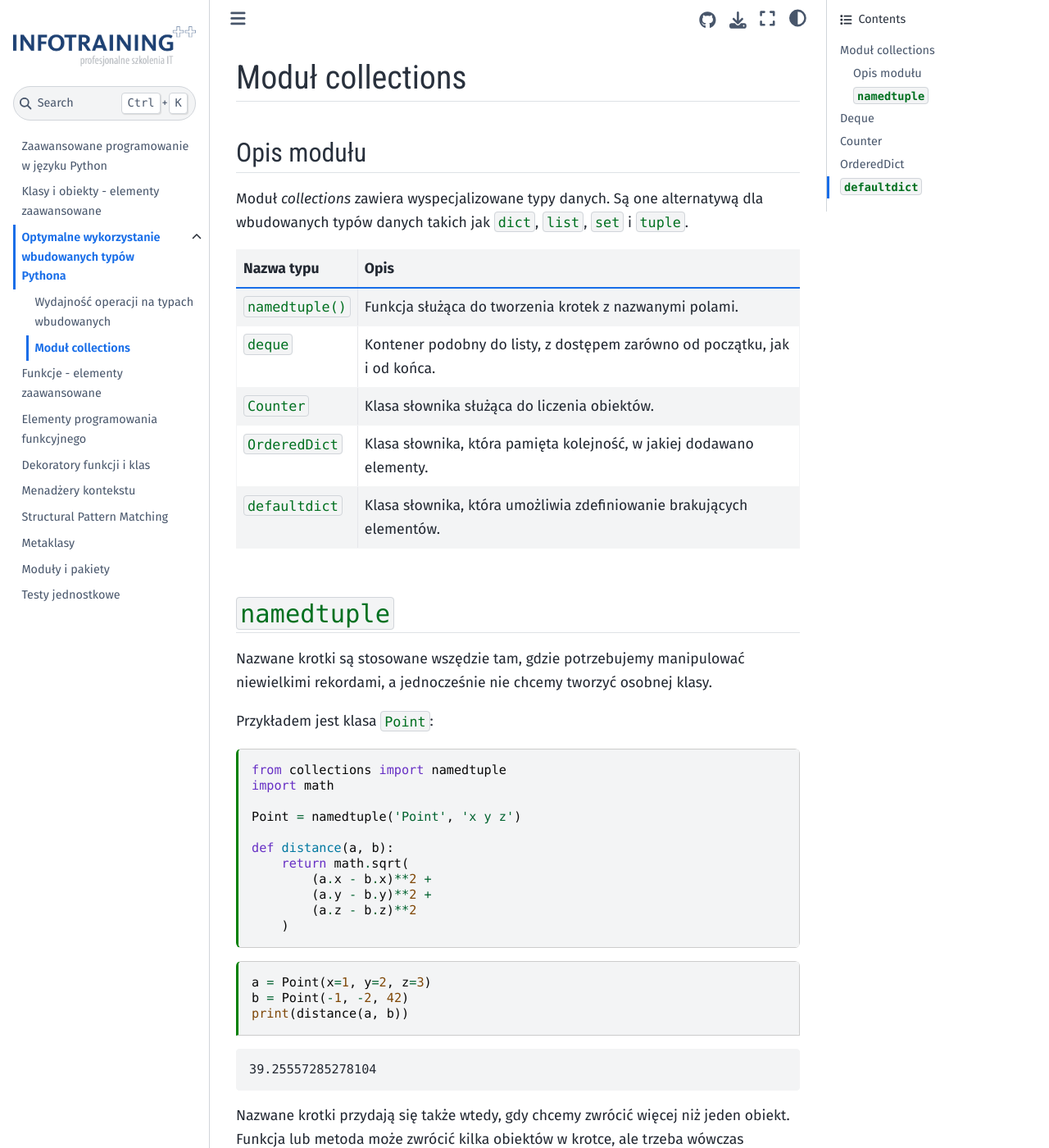
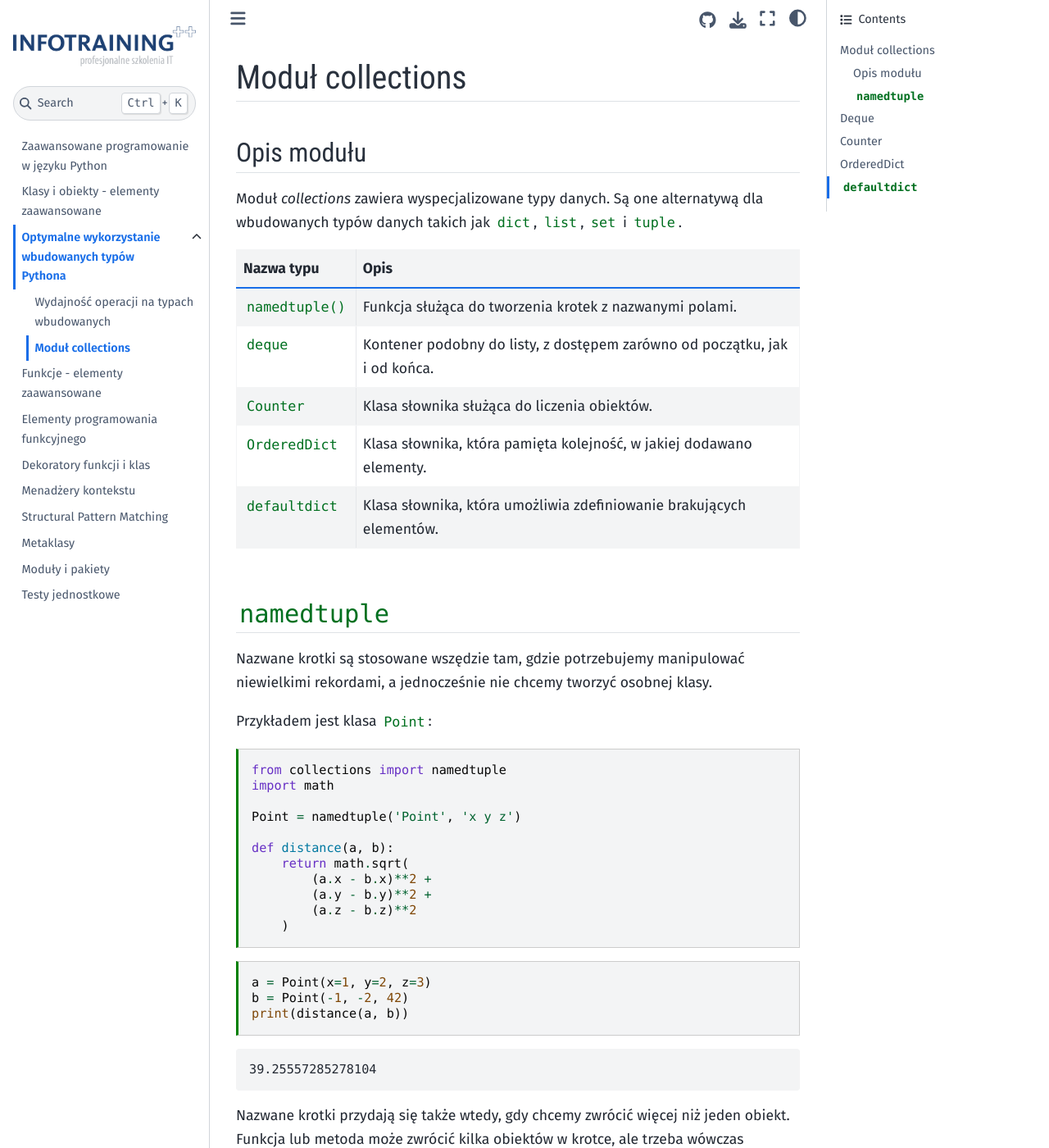
Before and after one commit to infotraining/docs-python-adv, a Jupyter Book: the page built from builtin-types.ipynb, in a window 1280 px wide and 1400 px high. Shown: the whole window at 82% size. Built offline with Jupyter Book 1.0.4 settings and Sphinx 7.4.7 and the Sphinx Book theme 1.1.4, drawn with Linux system fonts in a browser that asks for light colours; some web fonts are replaced.

Commit message:
Update css

```diff
--- a/_config.yml
+++ b/_config.yml
@@ -4,6 +4,8 @@
 title: Zaawansowane programowanie w języku Python
 author: Krystian Piękoś
 logo: logo.png
+exclude_patterns: [_build, _legacy, _rejected, Thumbs.db, .DS_Store, "**.ipynb_checkpoints"]
+only_build_toc_files: true
 
 # Force re-execution of notebooks on each build.
 # See https://jupyterbook.org/content/execute.html
@@ -13,7 +15,7 @@ execute:
 # Define the name of the latex output file for PDF builds
 latex:
   latex_documents:
-    targetname: book.tex
+    targetname: python-adv.tex
 
 # Add a bibtex file so that we can create citations
 bibtex_bibfiles:
--- a/_static/custom.css
+++ b/_static/custom.css
@@ -1,4 +1,12 @@
-@import url('https://fonts.googleapis.com/css?family=Fira+Sans+Extra+Condensed:300,300i,400,400i,500,500i,600,600i|Fira+Sans:400,400i,500,600,600i,700,700i|Roboto+Condensed:400,400i,700,700i&subset=latin-ext');
+@import url("https://fonts.googleapis.com/css?family=Fira+Sans+Extra+Condensed:300,300i,400,400i,500,500i,600,600i|Fira+Sans:400,400i,500,600,600i,700,700i|Roboto+Condensed:400,400i,700,700i&subset=latin-ext");
+
+html[data-theme="dark"] {
+  --pst-color-inline-code: #abe338;
+}
+
+html[data-theme="light"] {
+  --pst-color-inline-code: #007020;
+}
 
 body {
   font-family: "Fira Sans", "Open Sans", sans-serif;
@@ -8,12 +16,33 @@ p {
   font-size: 1.1em !important;
 }
 
-main.bd-content #main-content h1, main.bd-content #main-content h2, main.bd-content #main-content h3, main.bd-content #main-content h4, main.bd-content #main-content h5 {
+main.bd-content #main-content h1,
+main.bd-content #main-content h2,
+main.bd-content #main-content h3,
+main.bd-content #main-content h4,
+main.bd-content #main-content h5 {
   color: rgb(0, 0, 0);
   margin-top: 20px;
 }
 
-.header-style, h1, h2, h3, h4, h5, h6 {
+.bd-content div.cell_input,
+.bd-content div.output {
+  border-radius: 0rem !important;
+}
+
+code.literal {
+  background-color: white !important;
+  border: 0px;
+  padding: 0.1rem 0.25rem;
+}
+
+.header-style,
+h1,
+h2,
+h3,
+h4,
+h5,
+h6 {
   font-family: "Roboto Condensed", "Open Sans", sans-serif;
   font-weight: 500;
   padding-bottom: 5px !important;
@@ -28,32 +57,38 @@ div.navbar-brand-box a.navbar-brand img.logo {
   border-radius: 0%;
 }
 
-tt, code, kbd, samp, pre {
-    font-family: 'Cascadia Code', var(--pst-font-family-monospace) !important;
+tt,
+code,
+kbd,
+samp,
+pre {
+  font-family: "Cascadia Code", var(--pst-font-family-monospace) !important;
   font-size: 95% !important;
 }
 
+code.literal {
+  border-radius: 0px !important;
+  background-color: var(--pst-color-surface) 0 !important;
+  padding: 0.1rem 0.25rem;
+}
+
 code {
-    color: #007020 !important;
+  color: var(--pst-color-inline-code) !important;
   font-size: 95% !important;
 }
 
-.h1 h1
-{
+.h1 h1 {
   font-size: 2rem !important;
 }
 
-.h2 h2
-{
+.h2 h2 {
   font-size: 1.6rem !important;
 }
 
-.h3 h3
-{
+.h3 h3 {
   font-size: 1.4rem !important;
 }
 
-.h4 h4
-{
+.h4 h4 {
   font-size: 1.2rem !important;
 }
```
Also changed, not shown: intro.md (+1 -2 lines), 2 other files. Lines whose indentation alone changed are shown as unchanged.
